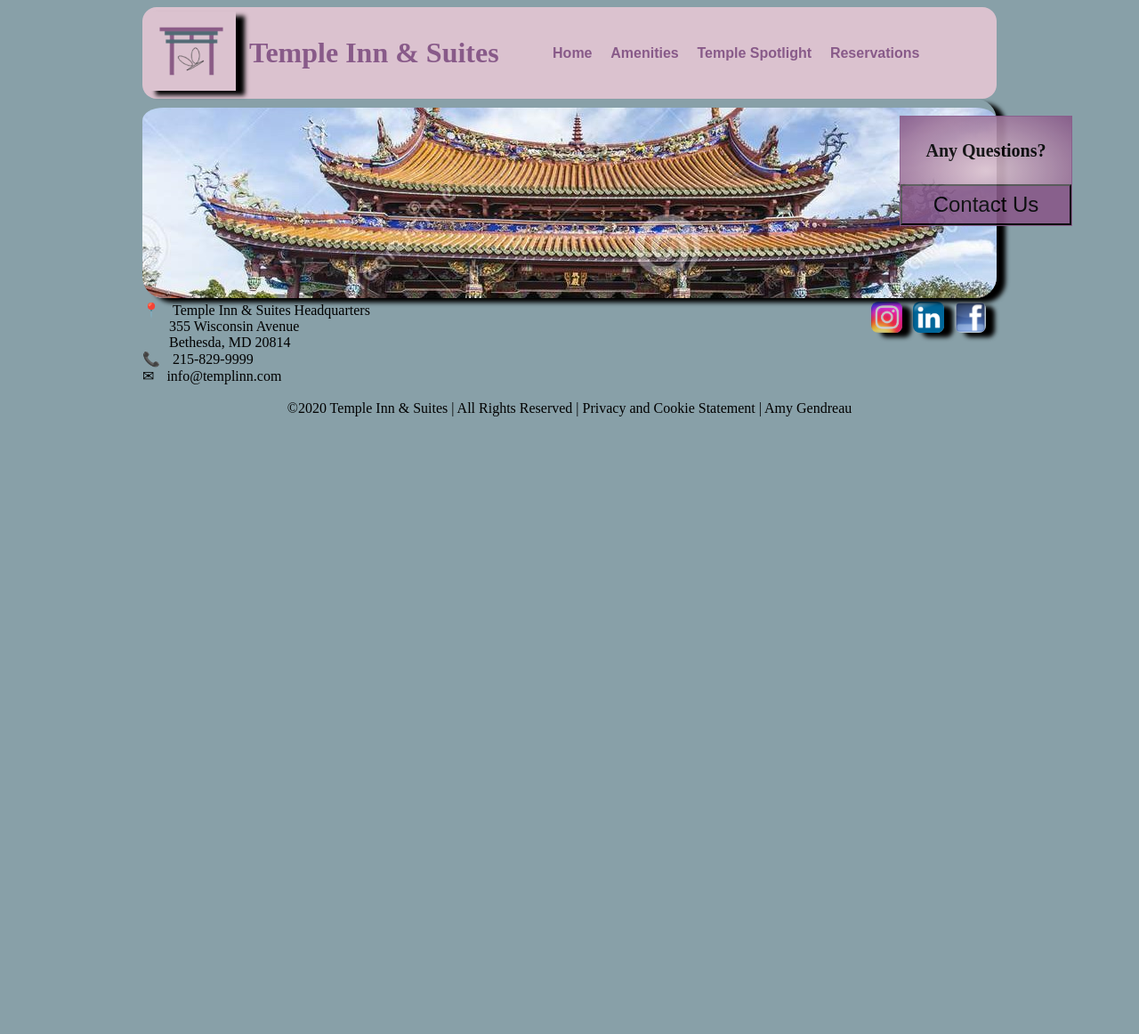
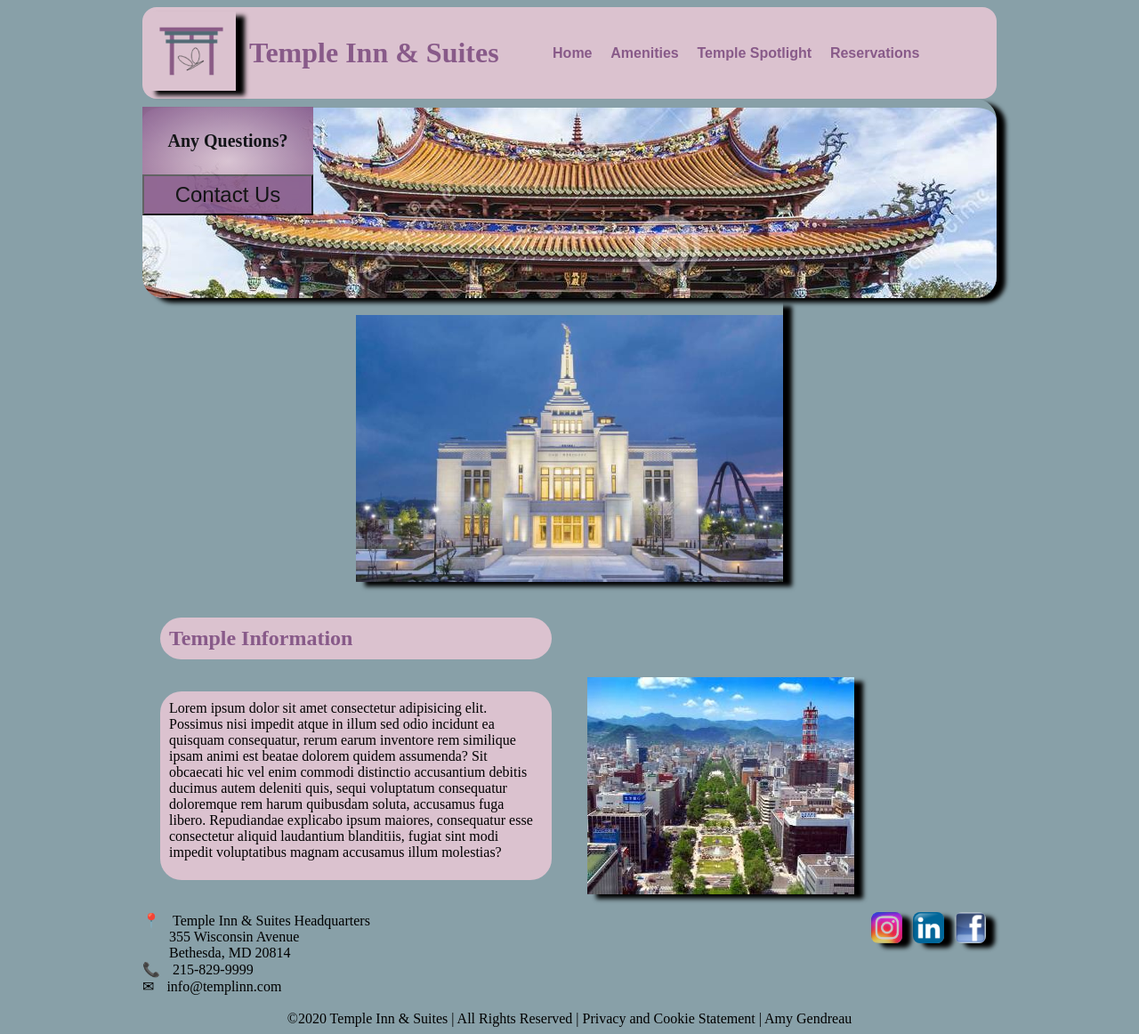
Before and after one commit to gendreaua/gendreaua.github.io, a plain HTML site: page wdd130/project/mytemple.html in a window 1280 px wide. Shown: the whole page at 89% size. Before the commit the page ends 800 px from the top, so only its background shows below. Drawn offline with Linux system fonts and the light colour scheme.

Commit message:
temple spotlight update

```diff
--- a/wdd130/project/css/style.css
+++ b/wdd130/project/css/style.css
@@ -89,8 +89,8 @@ footer {
 
 .action {
     position: absolute;
-    top: 130px;
-    right: 75px;
+    top: 120px;
+    left: 30px
     border: 1px solid #885a89;
     background: radial-gradient(#dbc2cf, #885a89);
     text-align: center;
@@ -226,8 +226,32 @@ button {
     display: grid;
     grid-template-columns: 1fr 1fr 1fr;
     grid-template-rows: 1;
-    grid-column-gap: 5pxpx;
+    grid-column-gap: 5px;
     padding: 20px;
+}
+
+.templeimg {
+    padding-top: 15px;
+    display: block;
+    margin-left: auto;
+    margin-right: auto;
+    width: 50%;
+}
+
+.container4 {
+    display: grid;
+    grid-template-columns: 1fr 1fr;
+    grid-template-rows: 1;
+    grid-column-gap: 40px;
+    padding: 20px;
+}
+
+.sapporoinfo {
+    grid-column: 1/2;
+}
+
+.templeimg2 {
+    grid-column: 2/3;
 }
 
 @media screen and (max-width: 550px) {
--- a/wdd130/project/mytemple.html
+++ b/wdd130/project/mytemple.html
@@ -28,11 +28,17 @@
     <main>
         <div class="hero">
         <img src="images/temple-hero-img.jpg" alt="Image of a Temple on a hill">
-        <div id="action" class="action">
+            <div id="action" class="action">
             <h4>Any Questions?</h4>
                 <button type="button" onclick="contactUs()">Contact Us</button>
+            </div>
         </div>
-        </div>
+        <img class="templeimg" src="images/sapporo-japan-temple-night.jpg" alt="Image of The LDS Sapporo, Japan Temple">
+        <section class="container4">
+            <h2>Temple Information</h2>
+            <p class="sapporoinfo">Lorem ipsum dolor sit amet consectetur adipisicing elit. Possimus nisi impedit atque in illum sed odio incidunt ea quisquam consequatur, rerum earum inventore rem similique ipsam animi est beatae dolorem quidem assumenda? Sit obcaecati hic vel enim commodi distinctio accusantium debitis ducimus autem deleniti quis, sequi voluptatum consequatur doloremque rem harum quibusdam soluta, accusamus fuga libero. Repudiandae explicabo ipsum maiores, consequatur esse consectetur aliquid laudantium blanditiis, fugiat sint modi impedit voluptatibus magnam accusamus illum molestias?</p>
+            <img class="templeimg2" src="images/sapporo-japan-city.jpg" alt="Image of Sapporo Image">
+        </section>
 
     </main>
     <footer>
```
Also changed, not shown: cit160/twoNumbers.html (added, +45 -0 lines), wdd130/images/sapporo-japan-city.jpg (added), wdd130/project/images/sapporo-japan-city.jpg (added), wdd130/project/images/sapporo-japan-temple-night.jpg (added), wdd130/project/images/sapporo_japan_temple_night_photo.jpg (added).
